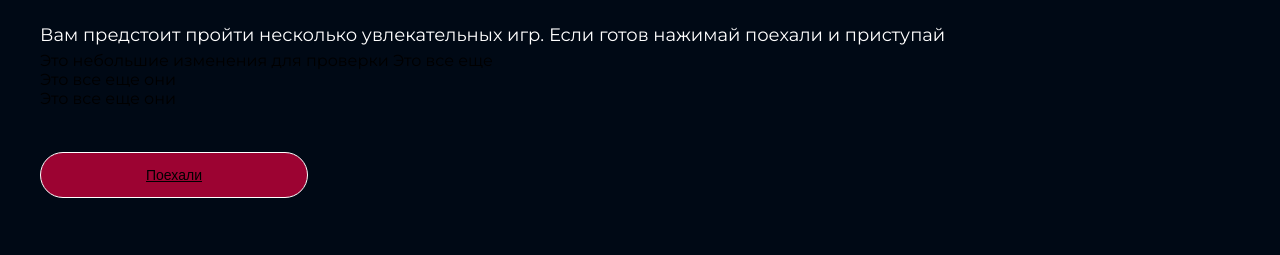
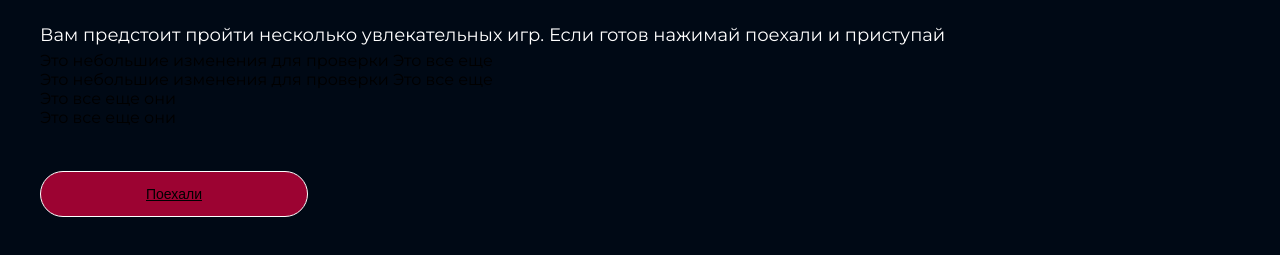
Before and after one commit to eldarara/homework1, a plain HTML site: page index.html in a window 1280 px wide. Shown: the part 311-566 px from the top of the page. Drawn offline with Linux system fonts and the light colour scheme.

Commit message:
second commit

```diff
--- a/index.html
+++ b/index.html
@@ -23,6 +23,9 @@
         <div class="change">
           Это небольшие изменения для проверки Это все еще
         </div>
+        <div class="change">
+          Это небольшие изменения для проверки Это все еще
+        </div>
         <div class="change">Это все еще они</div>
         <div class="change">Это все еще они</div>
         <button class="topContentButton">
```
